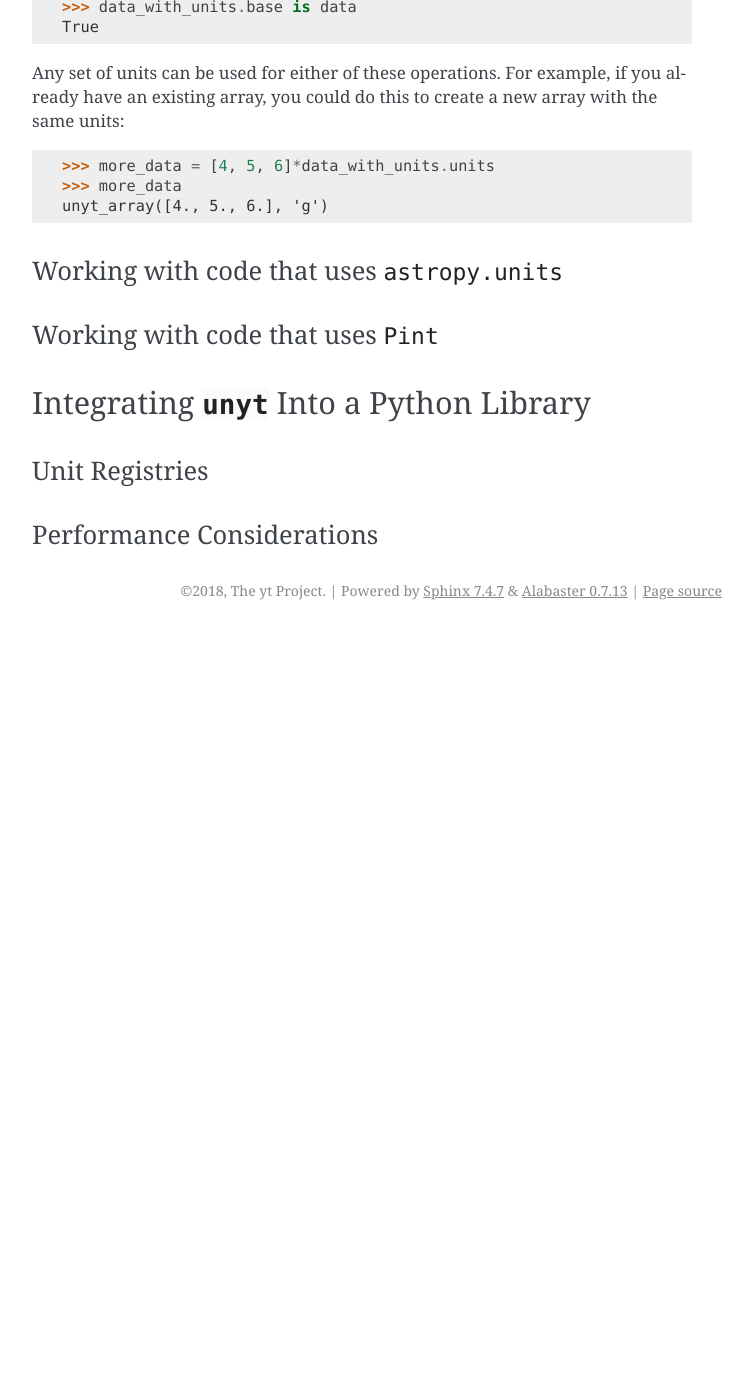
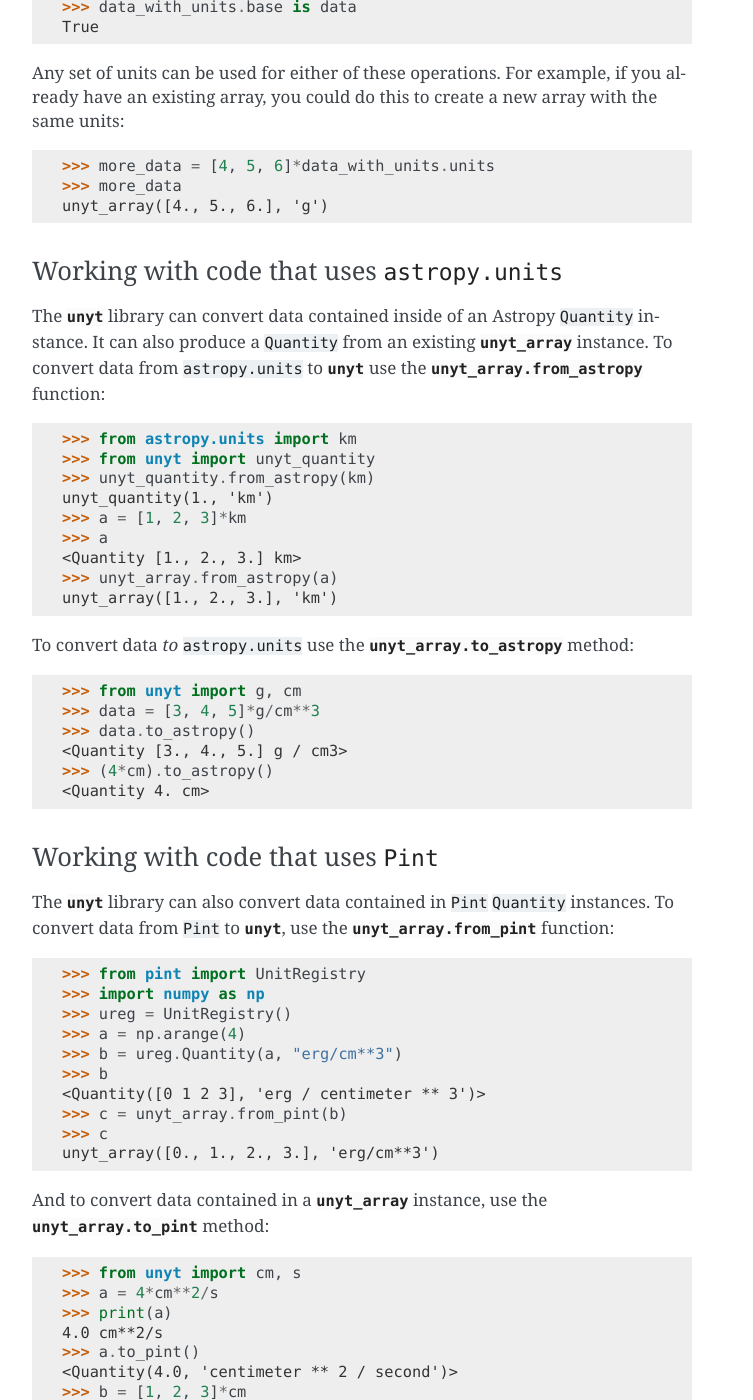
Before and after one commit to yt-project/unyt, a Sphinx documentation site: the page built from docs/usage.rst, in a window 1280 px wide and 1400 px high, scrolled down 12199 px. Shown: the whole window, without its empty margins (388-1141 px from the left). Built offline with Sphinx 7.4.7, drawn with Linux system fonts in a browser that asks for light colours; pages that are not in the unit, such as notebooks, are missing from menus; the version number could not be read and is left out; before the commit the page ends 12829 px from its top, so only the background shows below that; some of the changed text lies outside the part shown.

Commit message:
add docs for astropy and pint round-tripping

```diff
--- a/docs/usage.rst
+++ b/docs/usage.rst
@@ -577,8 +577,63 @@ with the same units:
 Working with code that uses ``astropy.units``
 ---------------------------------------------
 
+The :mod:`unyt` library can convert data contained inside of an Astropy
+``Quantity`` instance. It can also produce a ``Quantity`` from an existing
+:class:`unyt_array <unyt.array.unyt_array>` instance. To convert data from
+``astropy.units`` to :mod:`unyt` use the :func:`unyt_array.from_astropy
+<unyt.array.unyt_array.from_astropy>` function:
+
+  >>> from astropy.units import km
+  >>> from unyt import unyt_quantity
+  >>> unyt_quantity.from_astropy(km)
+  unyt_quantity(1., 'km')
+  >>> a = [1, 2, 3]*km
+  >>> a
+  <Quantity [1., 2., 3.] km>
+  >>> unyt_array.from_astropy(a)
+  unyt_array([1., 2., 3.], 'km')
+
+To convert data *to* ``astropy.units`` use the :meth:`unyt_array.to_astropy <unyt.array.unyt_array.to_astropy>` method:
+
+  >>> from unyt import g, cm
+  >>> data = [3, 4, 5]*g/cm**3
+  >>> data.to_astropy()
+  <Quantity [3., 4., 5.] g / cm3>
+  >>> (4*cm).to_astropy()
+  <Quantity 4. cm>
+
+
 Working with code that uses ``Pint``
 ------------------------------------
+
+The :mod:`unyt` library can also convert data contained in ``Pint`` ``Quantity``
+instances. To convert data from ``Pint`` to :mod:`unyt`, use the :func:`unyt_array.from_pint <unyt.array.unyt_array.from_pint>` function:
+
+  >>> from pint import UnitRegistry
+  >>> import numpy as np
+  >>> ureg = UnitRegistry()
+  >>> a = np.arange(4)
+  >>> b = ureg.Quantity(a, "erg/cm**3")
+  >>> b
+  <Quantity([0 1 2 3], 'erg / centimeter ** 3')>
+  >>> c = unyt_array.from_pint(b)
+  >>> c
+  unyt_array([0., 1., 2., 3.], 'erg/cm**3')
+
+And to convert data contained in a :class:`unyt_array <unyt.array.unyt_array>`
+instance, use the :meth:`unyt_array.to_pint <unyt.array.unyt_array.to_pint>`
+method:
+
+  >>> from unyt import cm, s
+  >>> a = 4*cm**2/s
+  >>> print(a)
+  4.0 cm**2/s
+  >>> a.to_pint()
+  <Quantity(4.0, 'centimeter ** 2 / second')>
+  >>> b = [1, 2, 3]*cm
+  >>> b.to_pint()
+  <Quantity([1. 2. 3.], 'centimeter')>
+
 
 Integrating :mod:`unyt` Into a Python Library
 +++++++++++++++++++++++++++++++++++++++++++++
```
